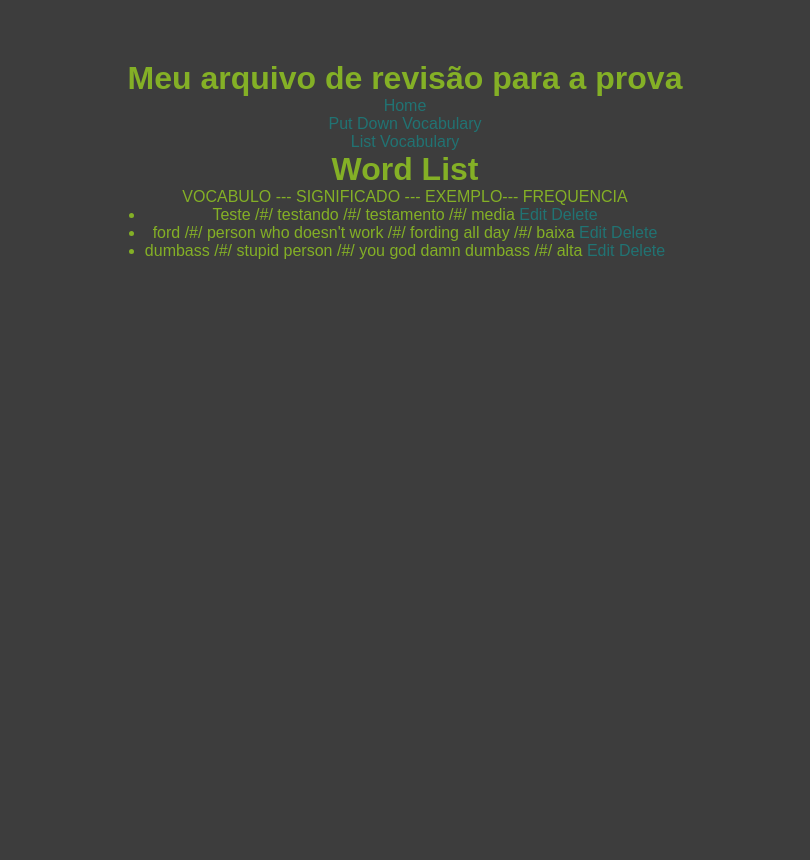
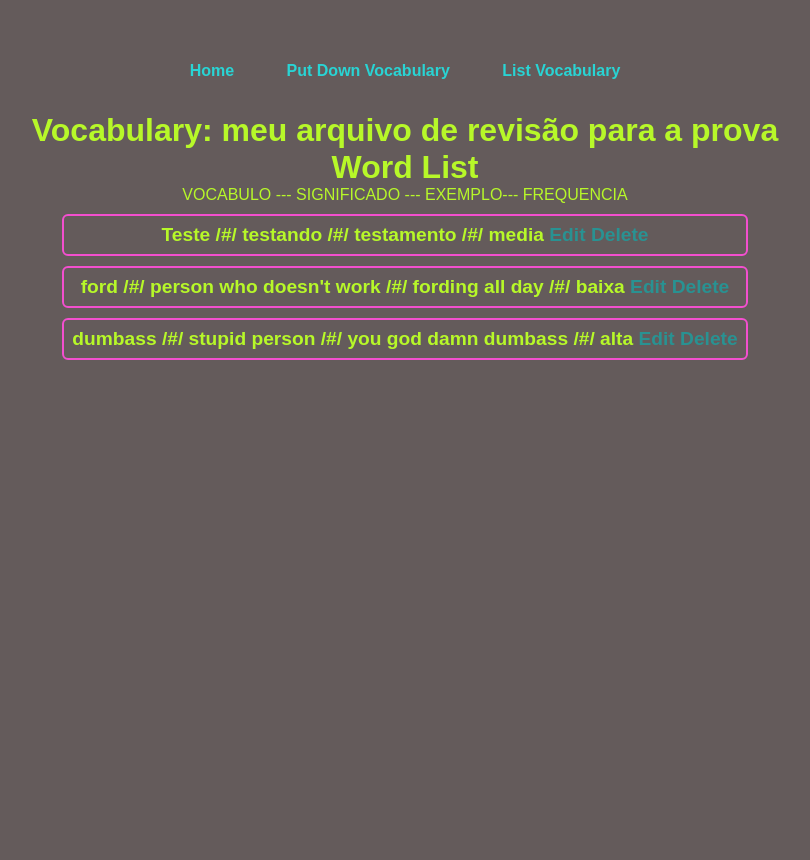
Before and after one commit to marcelovntr/Vocabulario, a Django app: page /list/ in a window 1280 px wide. Shown: the whole page, without its empty margins (235-1045 px from the left). After the commit the page ends 830 px from the top, so only its background shows below. Run offline with Django 5.2, Linux system fonts and the light colour scheme; data comes from the database, SQL or seed files in the repository.

Commit message:
brincado de estilos

```diff
--- a/vocabulario/vocabulario_app/static/css/index.css
+++ b/vocabulario/vocabulario_app/static/css/index.css
@@ -6,16 +6,19 @@
 
 :root{
    --background: #3D3D3D;
+   --background2: #645b5b;
    --color: #161F30;
-   --color2: #84B026;
-   --color3: #217373;
+   --color2: #b7f829;
+   --color3: #299292;
    --color4: #173540;
+   --color5: #f34fcf;
+   --color6: #29d4d4;
 
 }
 
 body{
     font-family: 'Poppins', sans-serif;
-    background-color: var(--background);
+    background-color: var(--background2);
     color: var(--color2);
     min-height: 100vh;
     width: 100%;
@@ -23,11 +26,58 @@ body{
     flex-direction: column;
     align-items: center;
     /* justify-content: center; */
-    margin-top: 60px;
+    margin-top: 30px;
     text-align: center;
 
+}
+
+nav{
+    width: 60%;
+    padding: 8px;
+    /* background-color: #fac0ed; */
 }
 body a{
     text-decoration: none;
     color: var(--color3);
 }
+nav a{
+    display: inline-block;
+    margin: 16px;
+    padding: 8px;
+    font-weight: bold;
+    color: var(--color6);
+    transition: all 0.5s ease;
+}
+
+nav a::after {
+    content: '';
+    position: absolute;
+    left: 0;
+    bottom: 0; /* posiciona a linha na parte inferior do link */
+    width: 100%;
+    height: 3px;
+    background-color: var(--color5); /* ou qualquer cor que quiser */
+    transform: scaleX(0); /* esconde a linha inicialmente */
+    transform-origin: center;
+    transition: transform 0.5s ease;
+}
+
+nav a:hover{
+    transform: scale(1.2);
+
+}
+nav a:hover::after {
+    transform: scaleX(1); /* expande a linha ao passar o mouse */
+}
+
+li{
+    padding: 8px;
+    list-style: none;
+    margin: 10px;
+    font-size: 1.2rem;
+    font-weight: bold;
+    border: var(--color5) solid 2px;
+    border-radius: 6px;
+    min-width: 50vw;
+
+}
--- a/vocabulario/vocabulario_app/templates/vocabulario_app/global/index.html
+++ b/vocabulario/vocabulario_app/templates/vocabulario_app/global/index.html
@@ -8,10 +8,13 @@
     <link rel="stylesheet" href="{% static 'css/index.css' %}">
 </head>
 <body>
-    <h1> Meu arquivo de revisão para a prova </h1>
-    <a href="{% url 'index' %}">Home</a>
-    <a href="{% url 'create_vocabulary' %}">Put Down Vocabulary</a>
-    <a href="{% url 'list_vocabulary' %}">List Vocabulary</a>
+    <nav>
+        <a href="{% url 'index' %}">Home</a>
+        <a href="{% url 'create_vocabulary' %}">Put Down Vocabulary</a>
+        <a href="{% url 'list_vocabulary' %}">List Vocabulary</a>
+    </nav>
+    <h1> Vocabulary: meu arquivo de revisão para a prova </h1>
+
 
     {% block content %}
 
--- a/vocabulario/vocabulario_app/templates/vocabulario_app/pages/list_vocabulary.html
+++ b/vocabulario/vocabulario_app/templates/vocabulario_app/pages/list_vocabulary.html
@@ -9,10 +9,16 @@
         {% for word in words%}
         <ul>
             <li>{{ word.vocabulo }} /#/ {{ word.significado }} /#/ {{ word.exemplo }} /#/ {{ word.frequencia }}
-                {% comment %} {% url 'atualizar_vocabulary' word.id %} {% endcomment %}
-                <a href="{% url 'update_vocabulary' word.id %}">Edit</a>
-                {% comment %} {% url 'deletar_vocabulary' word.id %} {% endcomment %}
-                <a href="{% url 'delete_vocabulary' word.id %}">Delete</a>
+
+                <a href="{% url 'update_vocabulary' word.id %} ">Edit</a>
+
+                <a href="{% url 'delete_vocabulary' word.id %}" onclick="return confirm('Tem certeza que deseja deletar a palavra?')">Delete</a>
+
+                <!-- <form action="{% url 'delete_vocabulary' word.id %}" method="POST" onsubmit="return confirm('Deseja realmente deletar?');">
+                    {% csrf_token %}
+                    <button type="submit">Delete</button>
+                </form> -->
+
             </li>
         </ul>
         {% endfor %}
--- a/vocabulario/vocabulario_app/views.py
+++ b/vocabulario/vocabulario_app/views.py
@@ -1,6 +1,7 @@
 from django.shortcuts import render, redirect
 from .models import Word
 from django.contrib import messages
+from django.views.decorators.http import require_POST
 
 # Create your views here.
 def index(request):
@@ -27,6 +28,7 @@ def list_vocabulary(request):
     words = Word.objects.all()
     return render(request, 'vocabulario_app/pages/list_vocabulary.html', context={'words': words})
 
+# @require_POST
 def  delete_vocabulary(request,id):
     #ou: get_object_or_404
     word_found = Word.objects.get(id=id)
```
Also changed, not shown: vocabulario/db.sqlite3.
